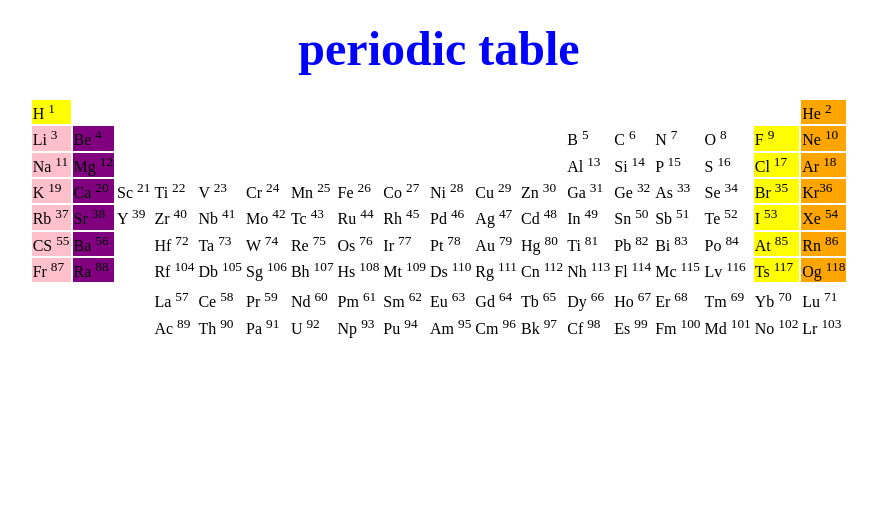
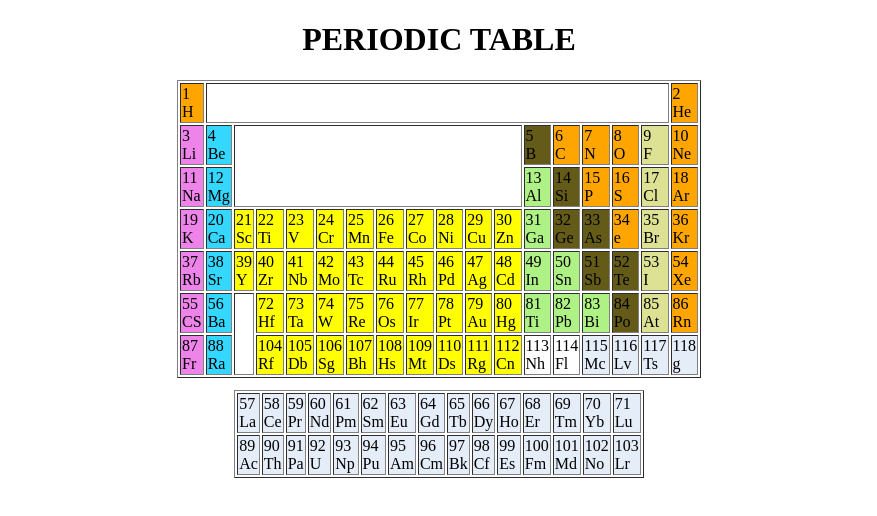
Before and after one commit to Rehan0304/periodic-table, a plain HTML site: page index.html in a window 1280 px wide. Shown: the whole page, without its empty margins (201-1078 px from the left). Drawn offline with Linux system fonts and the light colour scheme.

Commit message:
updating

```diff
--- a/index.html
+++ b/index.html
@@ -4,11 +4,13 @@
     <title>Document</title>
   </head>
   <body>
-    <h1><font color="blue" size="50"><center>periodic table</center></font></h1>
+    <h1><center>PERIODIC TABLE</center></h1>
     <center>
-    <table >
+      <table border="1">
         <tr>
-            <td bgcolor="yellow">H <sup>1</sup></td>
+          <td bgcolor="orange">1 <br>H</td>
+          <td colspan="16"></td>
+          <!-- <td></td>
             <td></td>
             <td></td>
             <td></td>
@@ -22,14 +24,14 @@
             <td></td>
             <td></td>
             <td></td>
-            <td></td>
-            <td></td>
-            <td></td>
-            <td bgcolor="orange">He <sup>2</sup></td>
+            <td></td> -->
+          <td bgcolor="orange">2 <br>He</td>
         </tr>
         <tr>
-            <td bgcolor="pink">Li <sup>3</sup></td>
-            <td bgcolor="purple">Be <sup>4</sup></td>
+          <td bgcolor="#EE84EA">3 <br>Li</td>
+          <td bgcolor="#33D7FF">4 <br>Be</td>
+          <td colspan="10" rowspan="2"></td>
+          <!-- <td></td>
             <td></td>
             <td></td>
             <td></td>
@@ -37,19 +39,19 @@
             <td></td>
             <td></td>
             <td></td>
-            <td></td>
-            <td></td>
-            <td></td>
-            <td>B <sup>5</sup></td>
-            <td>C <sup>6</sup></td>
-            <td>N <sup>7</sup></td>
-            <td>O <sup>8</sup></td>
-            <td bgcolor="yellow">F <sup>9</sup></td>
-            <td bgcolor="orange">Ne <sup>10</sup></td>
+            <td></td> -->
+          <td bgcolor="#645B18">5 <br>B</td>
+          <td bgcolor="orange">6 <br> C </td>
+          <td bgcolor="orange"> 7 <br> N </td>
+          <td bgcolor="orange">8 <br> O</td>
+          <td bgcolor="#DDE194 ">9 <br> F</td>
+          <td bgcolor="orange">10 <br> Ne</td>
         </tr>
         <tr>
-           <td bgcolor="pink">Na <sup>11</sup></td>
-           <td bgcolor="purple">Mg <sup>12</sup></td>
+          <td bgcolor="#EE84EA">11 <br> Na</td>
+          <td bgcolor="#33D7FF">12 <br> Mg</td>
+          <!-- <td colspan="10"></td> -->
+          <!-- <td></td>
            <td></td>
            <td></td>
            <td></td>
@@ -57,101 +59,96 @@
            <td></td>
            <td></td>
            <td></td>
-           <td></td>
-           <td></td>
-           <td></td>
-           <td>Al <sup>13</sup></td>
-           <td>Si <sup>14</sup></td>
-           <td>P <sup>15</sup></td>
-           <td>S <sup>16</sup></td>
-           <td bgcolor="yellow">Cl <sup>17</sup></td>
-           <td bgcolor="orange">Ar <sup>18</sup></td>
+           <td></td> -->
+          <td bgcolor="#AEF184"> 13 <br> Al</td>
+          <td bgcolor="#645B18">14 <br> Si</td>
+          <td bgcolor="orange">15 <br> P</td>
+          <td bgcolor="orange">16 <br> S</td>
+          <td bgcolor="#DDE194 "> 17 <br> Cl</td>
+          <td bgcolor="orange"> 18 <br> Ar</td>
         </tr>
         <tr>
-            <td bgcolor="pink">K <sup>19</sup></td>
-            <td bgcolor="purple">Ca <sup>20</sup></td>
-            <td>Sc <sup>21</sup></td>
-            <td>Ti <sup>22</sup></td>
-            <td>V <sup>23</sup></td>
-            <td>Cr <sup>24</sup></td>
-            <td>Mn <sup>25</sup></td>
-            <td>Fe <sup>26</sup></td>
-            <td>Co <sup>27</sup></td>
-            <td>Ni <sup>28</sup></td>
-            <td>Cu <sup>29</sup></td>
-            <td>Zn <sup>30</sup></td>
-            <td>Ga <sup>31</sup></td>
-            <td>Ge <sup>32</sup></td>
-            <td>As <sup>33</sup></td>
-            <td>Se <sup>34</sup></td>
-            <td bgcolor="yellow">Br <sup>35</sup></td>
-            <td bgcolor="orange">Kr<sup>36</sup></td>
+          <td bgcolor="#EE84EA"> 19 <br> K</td>
+          <td bgcolor="#33D7FF">20 <br> Ca</td>
+          <td bgcolor="yellow">21 <br> Sc</td>
+          <td bgcolor="yellow">22 <br> Ti</td>
+          <td bgcolor="yellow">23 <br> V</td>
+          <td bgcolor="yellow"> 24 <br> Cr</td>
+          <td bgcolor="yellow">25 <br> Mn</td>
+          <td bgcolor="yellow">26 <br> Fe</td>
+          <td bgcolor="yellow">27 <br> Co</td>
+          <td bgcolor="yellow">28 <br> Ni</td>
+          <td bgcolor="yellow">29 <br> Cu</td>
+          <td bgcolor="yellow">30 <br> Zn</td>
+          <td bgcolor="#AEF184">31 <br> Ga</td>
+          <td bgcolor="#645B18">32 <br> Ge</td>
+          <td bgcolor="#645B18">33 <br> As</td>
+          <td bgcolor="orange">34 <br> e</td>
+          <td bgcolor="#DDE194 ">35 <br> Br</td>
+          <td bgcolor="orange">36 <br> Kr</td>
         </tr>
         <tr>
-            <td bgcolor="pink">Rb <sup>37</sup></td>
-            <td bgcolor="purple">Sr <sup>38</sup></td>
-            <td>Y <sup>39</sup></td>
-            <td>Zr <sup>40</sup></td>
-            <td>Nb <sup>41</sup></td>
-            <td>Mo <sup>42</sup></td>
-            <td>Tc <sup>43</sup></td>
-            <td>Ru <sup>44</sup></td>
-            <td>Rh <sup>45</sup></td>
-            <td>Pd <sup>46</sup></td>
-            <td>Ag <sup>47</sup></td>
-            <td>Cd <sup>48</sup></td>
-            <td>In <sup>49</sup></td>
-        <td>Sn <sup>50</sup></td>
-            <td>Sb <sup>51</sup></td>
-            <td>Te <sup>52</sup></td>
-            <td bgcolor="yellow">I <sup>53</sup></td>
-            <td bgcolor="orange">Xe <sup>54</sup></td>
+          <td bgcolor="#EE84EA">37 <br> Rb</td>
+          <td bgcolor="#33D7FF">38 <br> Sr</td>
+          <td bgcolor="yellow">39 <br> Y</td>
+          <td bgcolor="yellow">40 <br> Zr</td>
+          <td bgcolor="yellow">41 <br> Nb</td>
+          <td bgcolor="yellow">42 <br> Mo</td>
+          <td bgcolor="yellow">43 <br> Tc</td>
+          <td bgcolor="yellow">44 <br> Ru</td>
+          <td bgcolor="yellow">45 <br> Rh</td>
+          <td bgcolor="yellow">46 <br> Pd</td>
+          <td bgcolor="yellow">47 <br> Ag</td>
+          <td bgcolor="yellow">48 <br> Cd</td>
+          <td bgcolor="#AEF184">49 <br> In</td>
+          <td bgcolor="#AEF184">50 <br> Sn</td>
+          <td bgcolor="#645B18">51 <br> Sb</td>
+          <td bgcolor="#645B18">52 <br> Te</td>
+          <td bgcolor="#DDE194 ">53 <br> I</td>
+          <td bgcolor="orange">54 <br> Xe</td>
         </tr>
         <tr>
-            <td bgcolor="pink">CS <sup>55</sup></td>
-            <td bgcolor="purple">Ba <sup>56</sup></td>
-            <td></td>
-            <td>Hf <sup>72</sup></td>
-            <td>Ta <sup>73</sup></td>
-            <td>W <sup>74</sup></td>
-            <td>Re <sup>75</sup></td>
-            <td>Os <sup>76</sup></td>
-            <td>Ir <sup>77</sup></td>
-            <td>Pt <sup>78</sup></td>
-            <td>Au <sup>79</sup></td>
-            <td>Hg <sup>80</sup></td>
-            <td>Ti <sup>81</sup></td>
-            <td>Pb <sup>82</sup></td>
-            <td>Bi <sup>83</sup></td>
-            <td>Po <sup>84</sup></td>
-            <td bgcolor="yellow">At <sup>85</sup></td>
-            <td bgcolor="orange">Rn <sup>86</sup></td>
+          <td bgcolor="#EE84EA">55 <br> CS</td>
+          <td bgcolor="#33D7FF">56 <br> Ba</td>
+          <td rowspan="2"></td>
+          <td bgcolor="yellow">72 <br> Hf</td>
+          <td bgcolor="yellow">73 <br> Ta</td>
+          <td bgcolor="yellow">74 <br> W</td>
+          <td bgcolor="yellow">75 <br> Re</td>
+          <td bgcolor="yellow">76 <br> Os</td>
+          <td bgcolor="yellow">77 <br> Ir</td>
+          <td bgcolor="yellow">78 <br> Pt</td>
+          <td bgcolor="yellow">79 <br> Au</td>
+          <td bgcolor="yellow">80 <br> Hg</td>
+          <td bgcolor="#AEF184">81 <br> Ti</td>
+          <td bgcolor="#AEF184">82 <br> Pb</td>
+          <td bgcolor="#AEF184">83 <br> Bi</td>
+          <td bgcolor="#645B18">84 <br> Po</td>
+          <td bgcolor="#DDE194 ">85 <br> At</td>
+          <td bgcolor="orange">86 <br> Rn</td>
         </tr>
         <tr>
-            <td bgcolor="pink">Fr <sup>87</sup></td>
-            <td bgcolor="purple">Ra <sup>88</sup></td>
-            <td></td>
-            <td>Rf <sup>104</sup></td>
-            <td>Db <sup>105</sup></td>
-            <td>Sg <sup>106</sup></td>
-            <td>Bh <sup>107</sup></td>
-            <td>Hs <sup>108</sup></td>
-            <td>Mt <sup>109</sup></td>
-            <td>Ds <sup>110</sup></td>
-            <td>Rg <sup>111</sup></td>
-            <td>Cn <sup>112</sup></td>
-            <td>Nh <sup>113</sup></td>
-            <td>Fl <sup>114</sup></td>
-            <td>Mc <sup>115</sup></td>
-            <td>Lv <sup>116</sup></td>
-            <td bgcolor="yellow">Ts <sup>117</sup></td>
-            <td bgcolor="orange">Og <sup>118</sup></td>
+          <td bgcolor="#EE84EA">87 <br> Fr</td>
+          <td bgcolor="#33D7FF">88 <br> Ra</td>
+          <!-- <td ></td> -->
+          <td bgcolor="yellow">104 <br> Rf</td>
+          <td bgcolor="yellow">105 <br> Db</td>
+          <td bgcolor="yellow">106 <br> Sg</td>
+          <td bgcolor="yellow">107 <br> Bh</td>
+          <td bgcolor="yellow">108 <br> Hs</td>
+          <td bgcolor="yellow">109 <br> Mt</td>
+          <td bgcolor="yellow">110 <br> Ds</td>
+          <td bgcolor="yellow">111 <br> Rg</td>
+          <td bgcolor="yellow">112 <br> Cn</td>
+          <td bgcolor=>113 <br> Nh</td>
+          <td bgcolor=>114 <br> Fl</td>
+          <td bgcolor="#E5EDF8 ">115 <br> Mc</td>
+          <td bgcolor="#E5EDF8 ">116 <br>Lv </td>
+          <td bgcolor="#E5EDF8 ">117 <br> Ts</td>
+          <td bgcolor="#E5EDF8 ">118 <br> g</td>
         </tr>
-        <tr>
-            <td rowspan="1" colspan="18"></td>
-        </tr>
-        <tr>
-            <td rowspan="2" colspan="3"></td>
+        <!-- <tr>
+            <td rowspan="2" ></td>
             <td>La <sup>57</sup></td>
             <td>Ce <sup>58</sup></td>
             <td>Pr <sup>59</sup></td>
@@ -185,6 +182,51 @@
             <td>No <sup>102</sup></td>
             <td>Lr <sup>103</sup></td>
 
+        </tr> -->
+      </table>
+      <table>
+        <tr>
+            <td colspan="18" rowspan="5"></td>
+        </tr>
+        <tr></tr>
+        <tr></tr>
+        <tr></tr>
+        <tr></tr>
+      </table>
+      <table border="1">
+        <tr>
+          <td bgcolor="#E5EDF8 ">57 <br> La</td>
+          <td bgcolor="#E5EDF8 ">58 <br> Ce</td>
+          <td bgcolor="#E5EDF8 ">59 <br> Pr</td>
+          <td bgcolor="#E5EDF8 ">60 <br> Nd</td>
+          <td bgcolor="#E5EDF8 ">61 <br> Pm</td>
+          <td bgcolor="#E5EDF8 ">62 <br> Sm</td>
+          <td bgcolor="#E5EDF8 ">63 <br> Eu</td>
+          <td bgcolor="#E5EDF8 ">64 <br> Gd</td>
+          <td bgcolor="#E5EDF8 ">65 <br> Tb</td>
+          <td bgcolor="#E5EDF8 ">66 <br> Dy</td>
+          <td bgcolor="#E5EDF8 ">67 <br> Ho</td>
+          <td bgcolor="#E5EDF8 ">68 <br> Er</td>
+          <td bgcolor="#E5EDF8 ">69 <br> Tm</td>
+          <td bgcolor="#E5EDF8 ">70 <br> Yb</td>
+          <td bgcolor="#E5EDF8 ">71 <br> Lu</td>
+        </tr>
+        <tr>
+          <td bgcolor="#E5EDF8 ">89 <br> Ac</td>
+          <td bgcolor="#E5EDF8 ">90 <br> Th</td>
+          <td bgcolor="#E5EDF8 ">91 <br> Pa</td>
+          <td bgcolor="#E5EDF8 ">92 <br> U</td>
+          <td bgcolor="#E5EDF8 ">93 <br> Np</td>
+          <td bgcolor="#E5EDF8 ">94 <br> Pu</td>
+          <td bgcolor="#E5EDF8 ">95 <br> Am</td>
+          <td bgcolor="#E5EDF8 ">96 <br> Cm</td>
+          <td bgcolor="#E5EDF8 ">97 <br> Bk</td>
+          <td bgcolor="#E5EDF8 ">98 <br> Cf</td>
+          <td bgcolor="#E5EDF8 ">99 <br> Es</td>
+          <td bgcolor="#E5EDF8 ">100 <br> Fm</td>
+          <td bgcolor="#E5EDF8 ">101 <br> Md</td>
+          <td bgcolor="#E5EDF8 ">102 <br> No</td>
+          <td bgcolor="#E5EDF8 ">103 <br> Lr</td>
         </tr>
       </table>
     </center>
```
Lines whose indentation alone changed are shown as unchanged.
